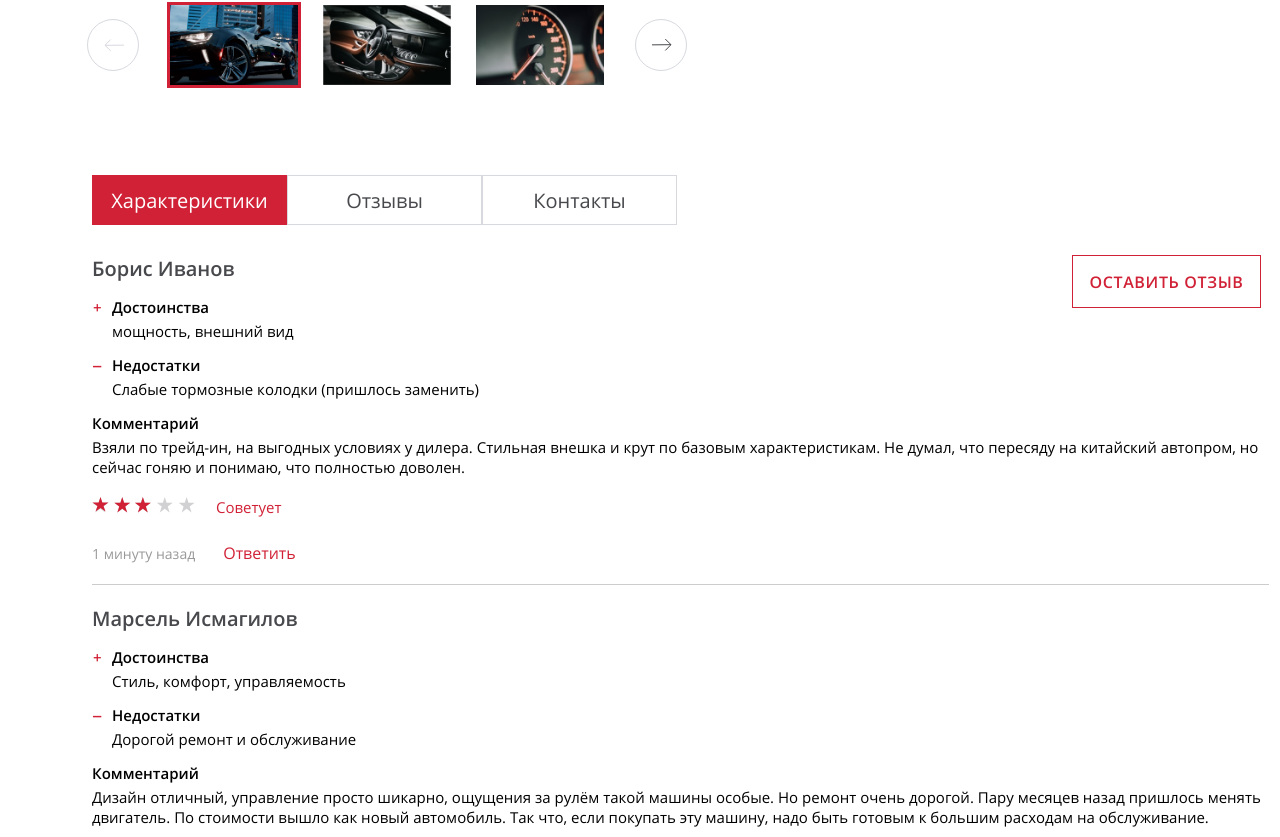
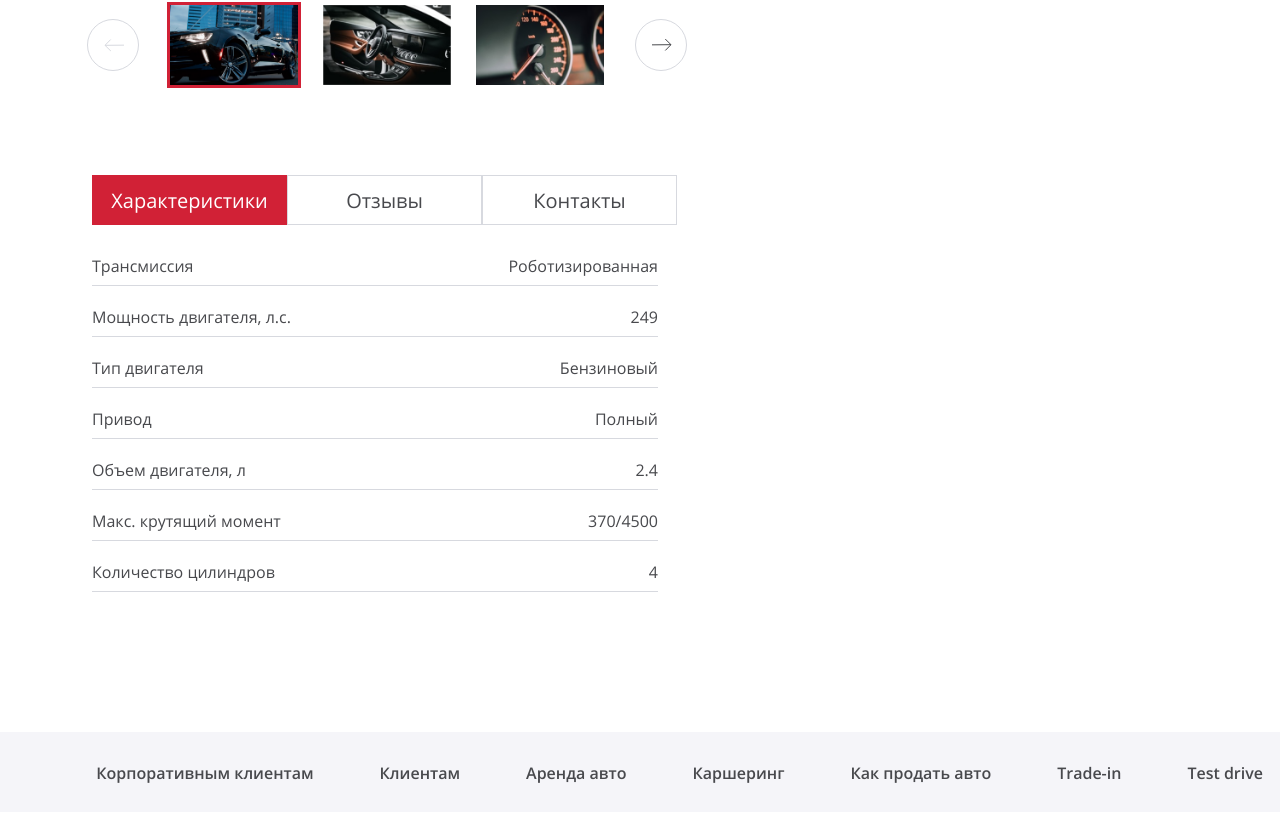
Before and after one commit to LxndrOghma/Avto-Moto, a React (Create React App) app in the folder avto-moto/: page / in a window 1280 px wide. Shown: the part 583-1420 px from the top of the page. After the commit the page ends 1395 px from the top, so only its background shows below. Built offline with nearby package versions, Linux system fonts and the light colour scheme.

Commit message:
Добавит логику работы в табы

```diff
--- a/avto-moto/src/components/main/tabs-controls/tabs-controls.js
+++ b/avto-moto/src/components/main/tabs-controls/tabs-controls.js
@@ -1,15 +1,22 @@
 import React from 'react';
+import PropTypes from 'prop-types';
 
 import './tabs-controls.scss';
 
-function TabsControls() {
+function TabsControls({activeTab, setActiveTab}) {
+
   return (
     <div className='tabs__controls controls'>
-      <button className='controls__button controls__button--active'>Характеристики</button>
-      <button className='controls__button'>Отзывы</button>
-      <button className='controls__button'>Контакты</button>
+      <button className={`controls__button ${activeTab === 'characteristics' ? 'controls__button--active' : ''}`} onClick={() => setActiveTab('characteristics')}>Характеристики</button>
+      <button className={`controls__button ${activeTab === 'reviews' ? 'controls__button--active' : ''}`} onClick={() => setActiveTab('reviews')}>Отзывы</button>
+      <button className={`controls__button ${activeTab === 'contacts' ? 'controls__button--active' : ''}`} onClick={() => setActiveTab('contacts')}>Контакты</button>
     </div>
   );
 }
 
+TabsControls.propTypes = {
+  activeTab: PropTypes.string.isRequired,
+  setActiveTab: PropTypes.func.isRequired,
+};
+
 export default TabsControls;
--- a/avto-moto/src/components/main/tabs/tabs.js
+++ b/avto-moto/src/components/main/tabs/tabs.js
@@ -1,18 +1,31 @@
-import React from 'react';
-// import Characteristics from '../characteristics/characteristics';
+import React, { useState } from 'react';
+import Characteristics from '../characteristics/characteristics';
 import Reviews from '../reviews/reviews';
-// import Contacts from '../contacts/contacts';
+import Contacts from '../contacts/contacts';
 import TabsControls from '../tabs-controls/tabs-controls';
 
 import './tabs.scss';
 
 function Tabs() {
+  const [activeTab, setActiveTab] = useState('characteristics');
+
+  const renderActiveTab = (tab) => {
+    switch (tab) {
+      case 'characteristics':
+        return <Characteristics />;
+      case 'contacts':
+        return <Contacts />;
+      case 'reviews':
+        return <Reviews />;
+      default:
+        return <Characteristics />;
+    }
+  };
+
   return (
     <section className='page-main__tabs tabs'>
-      <TabsControls />
-      {/* <Characteristics /> */}
-      {/* <Contacts /> */}
-      <Reviews />
+      <TabsControls activeTab={activeTab} setActiveTab={setActiveTab}/>
+      {renderActiveTab(activeTab)}
     </section>
   );
 }
```
